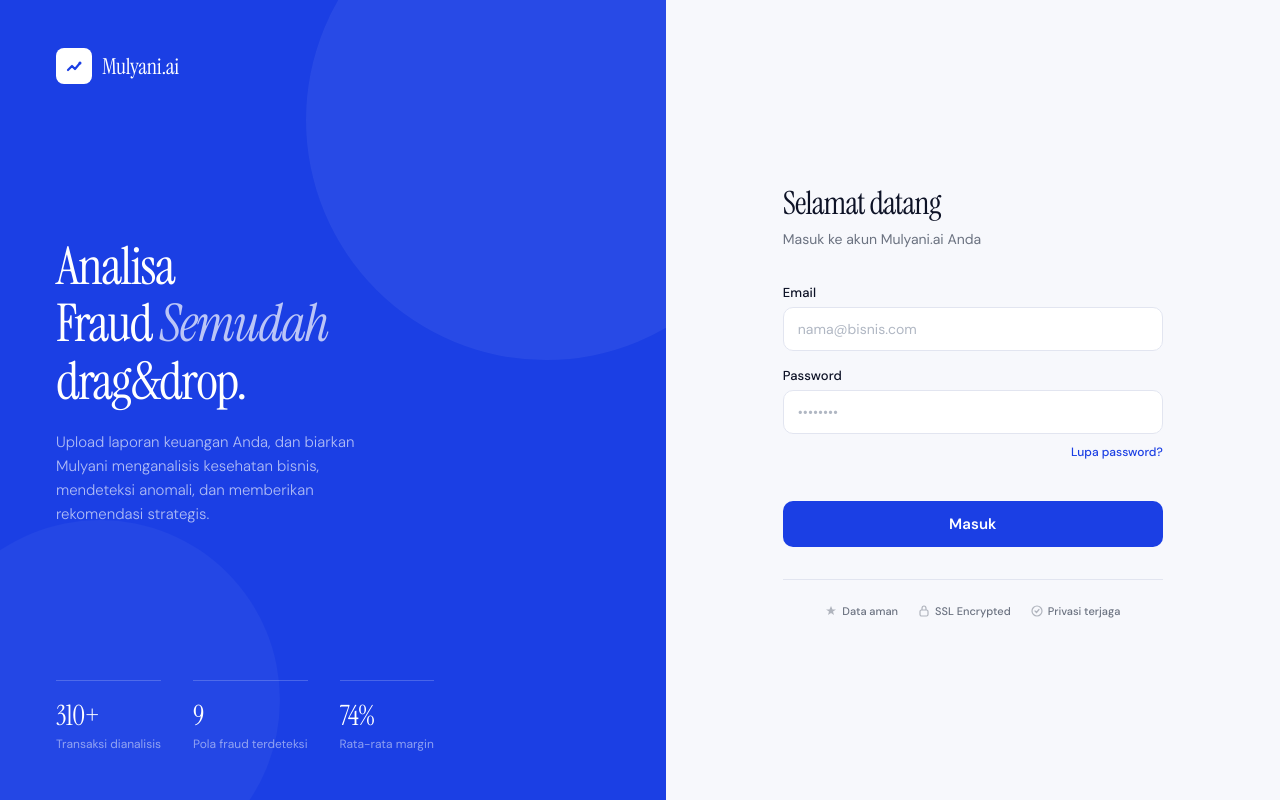
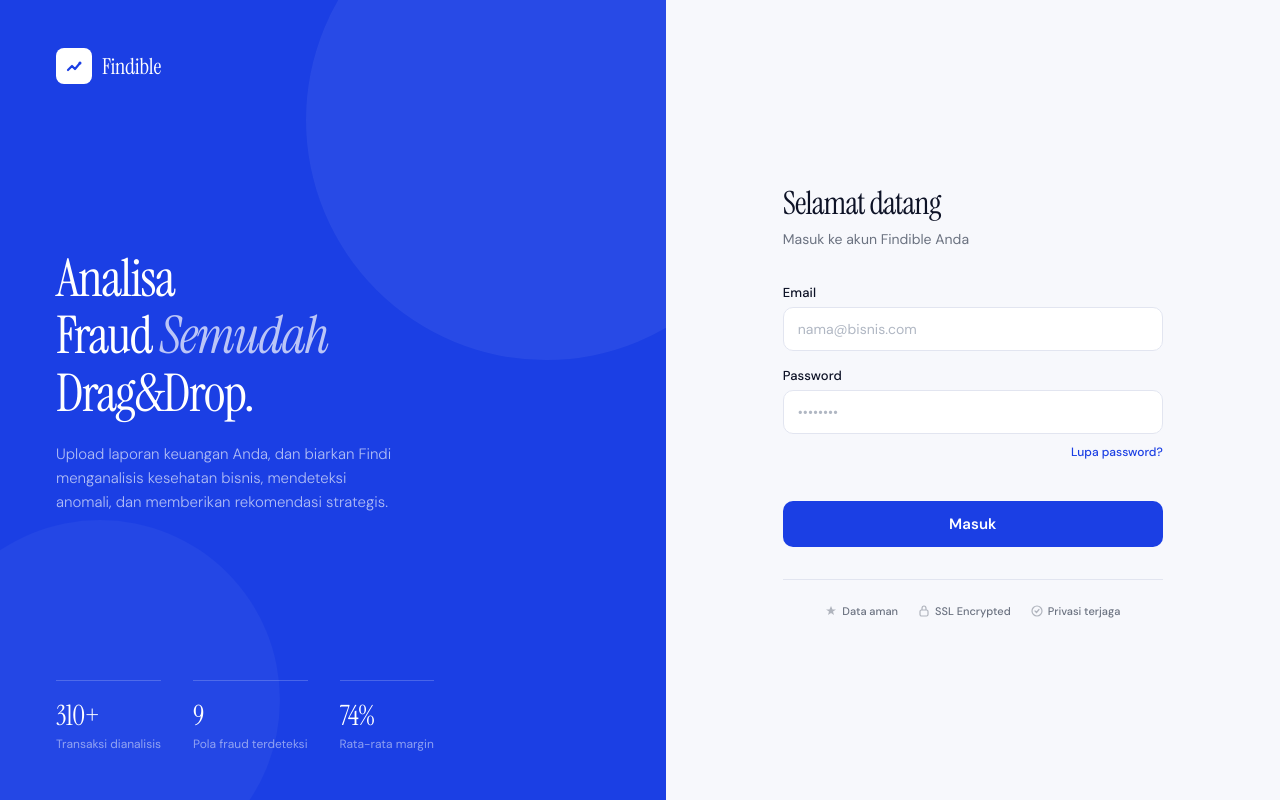
Before and after one commit to amponsycopo/cfo-ai, a website: page index.html in a window 1280 px wide. Drawn offline with nearby package versions, Linux system fonts and the light colour scheme.

Commit message:
Update index.html

```diff
--- a/index.html
+++ b/index.html
@@ -3,7 +3,7 @@
 <head>
 <meta charset="UTF-8">
 <meta name="viewport" content="width=device-width, initial-scale=1.0">
-<title>Mulyani.ai — Masuk</title>
+<title>Findible — Masuk</title>
 <link rel="preconnect" href="https://fonts.googleapis.com">
 <link href="https://fonts.googleapis.com/css2?family=Instrument+Serif:ital@0;1&family=DM+Sans:wght@300;400;500;600&display=swap" rel="stylesheet">
 <style>
@@ -345,12 +345,12 @@
         <circle cx="16" cy="7" r="1.5" fill="#1B3FE4"/>
       </svg>
     </div>
-    <span class="brand-name">Mulyani.ai</span>
+    <span class="brand-name">Findible</span>
   </div>
 
   <div class="left-content">
-    <div class="left-tagline">Analisa<br>Fraud <em>Semudah</em><br>drag&drop.</div>
-    <div class="left-sub">Upload laporan keuangan Anda, dan biarkan Mulyani menganalisis kesehatan bisnis, mendeteksi anomali, dan memberikan rekomendasi strategis.</div>
+    <div class="left-tagline">Analisa<br>Fraud <em>Semudah</em><br>Drag&Drop.</div>
+    <div class="left-sub">Upload laporan keuangan Anda, dan biarkan Findi menganalisis kesehatan bisnis, mendeteksi anomali, dan memberikan rekomendasi strategis.</div>
   </div>
 
   <div class="left-stats">
@@ -376,7 +376,7 @@
     <!-- LOGIN FORM -->
     <div id="loginForm">
       <div class="login-title">Selamat datang</div>
-      <div class="login-sub">Masuk ke akun Mulyani.ai Anda</div>
+      <div class="login-sub">Masuk ke akun Findible Anda</div>
 
       <div id="loginAlert" class="alert" style="display:none;"></div>
 
```
